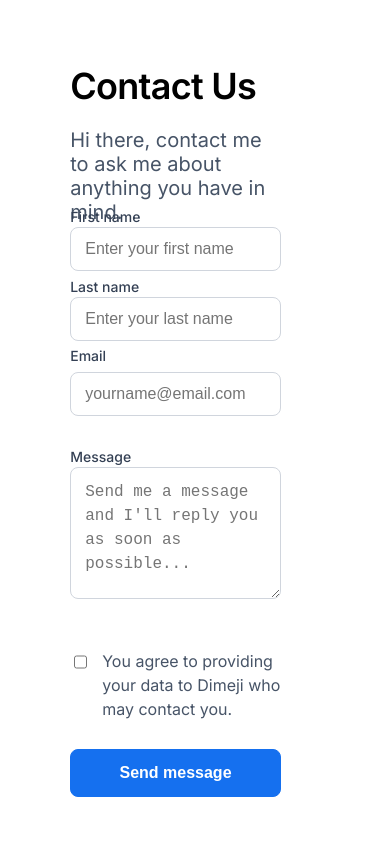
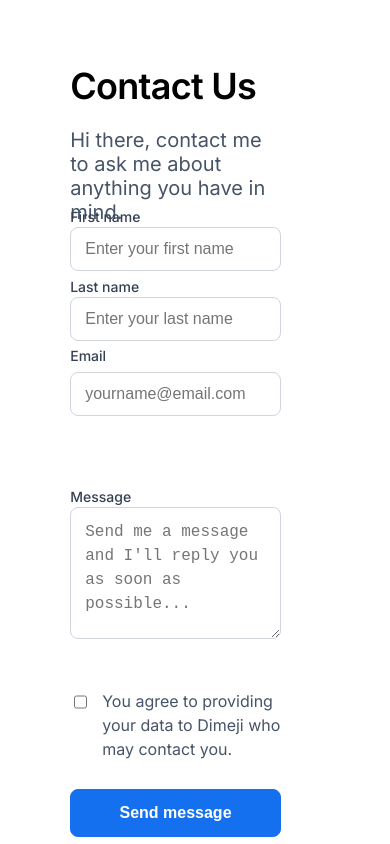
Before and after one commit to dimeji2021/zuri-week-1-project, a React (Create React App) app: page /contact in a window 390 px wide. Shown: the top 844 px of the page. Built offline with nearby package versions, Linux system fonts and the light colour scheme.

Commit message:
making it mobile responsive and adding more styling

```diff
--- a/src/components/ContactStyle.js
+++ b/src/components/ContactStyle.js
@@ -71,9 +71,6 @@ export const EmailStyle = styled.div`
   gap: 6px;
   width: 100%;
   height: 140px;
-  @media only screen and (max-width: 600px) {
-    height: 100px;
-  }
 `;
 export const Email = styled.label`
   height: 20px;
```
